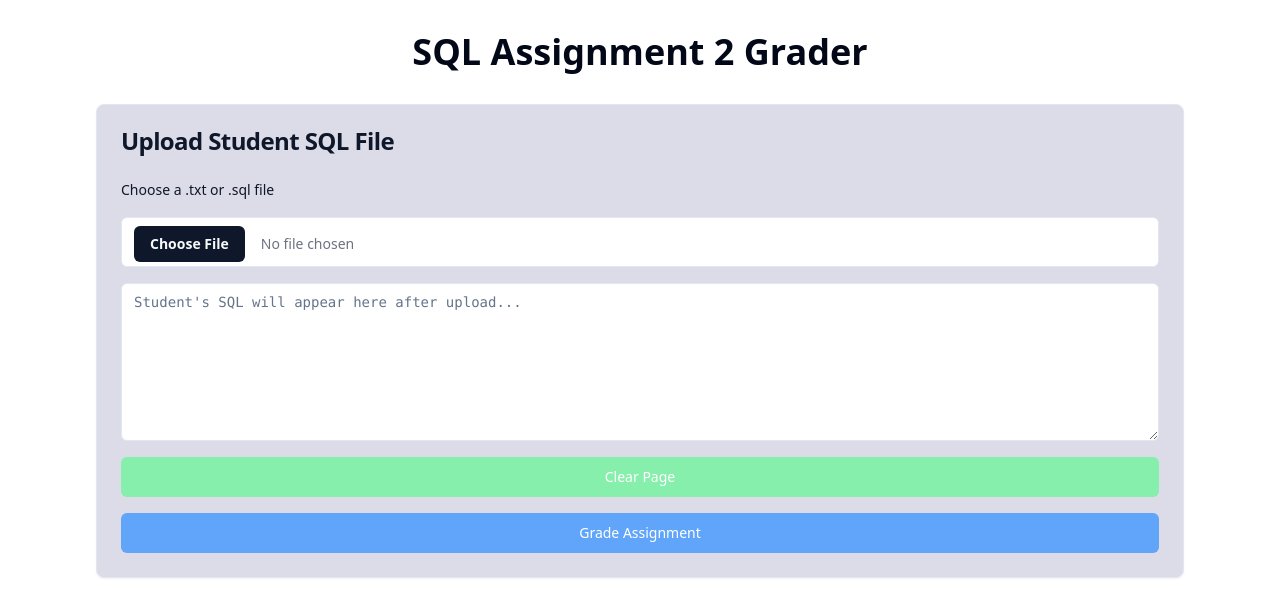
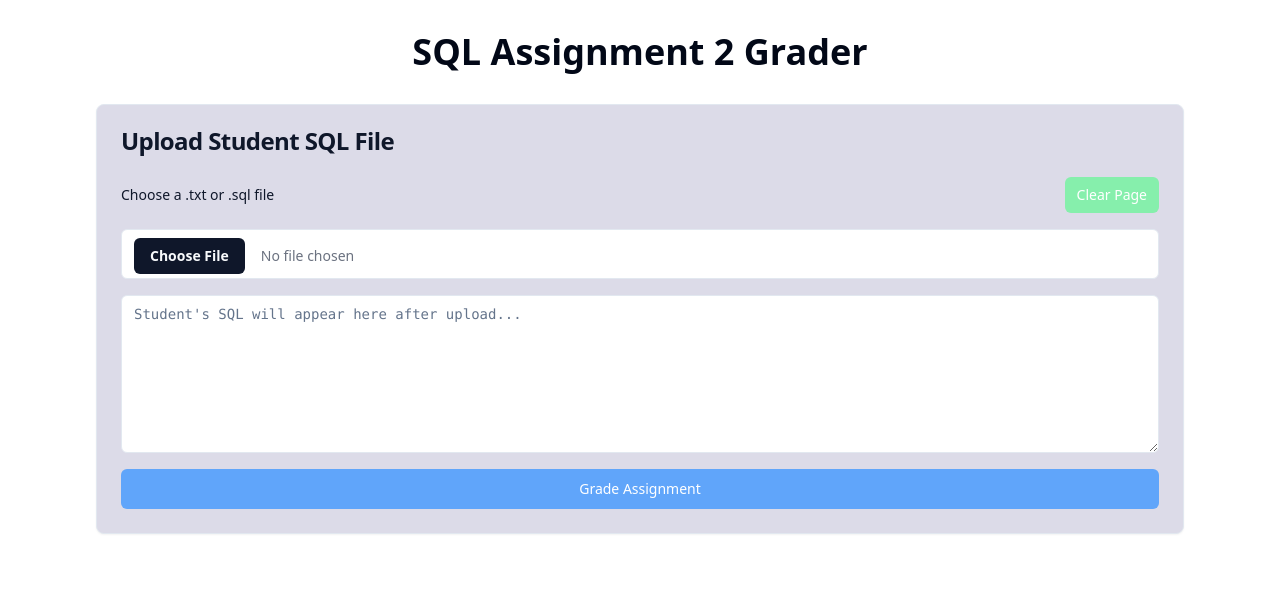
Before and after one commit to SatyrFrost/mssql-a2-grader, a React (Vite) app: page / in a window 1280 px wide. Shown: the top 616 px of the page. Built offline with nearby package versions, Linux system fonts and the light colour scheme.

Commit message:
[dyad] Resized and repositioned the 'Clear Page' button next to the file input label - wrote 1 file(s)

```diff
--- a/src/pages/AssignmentGrader.tsx
+++ b/src/pages/AssignmentGrader.tsx
@@ -540,7 +540,15 @@ const AssignmentGrader = () => {
           <CardTitle>Upload Student SQL File</CardTitle>
         </CardHeader>
         <CardContent className="space-y-4">
-          <Label htmlFor="student-sql-file">Choose a .txt or .sql file</Label>
+          <div className="flex items-center justify-between gap-4"> {/* Flex container for label and button */}
+            <Label htmlFor="student-sql-file" className="flex-grow">Choose a .txt or .sql file</Label>
+            <Button
+              onClick={handleClearPage}
+              className="bg-green-300 hover:bg-green-400 text-white px-3 py-2 h-auto text-sm" // Smaller padding and height
+            >
+              Clear Page
+            </Button>
+          </div>
           <Input
             id="student-sql-file"
             type="file"
@@ -563,12 +571,6 @@ const AssignmentGrader = () => {
             className="font-mono text-sm"
           />
 
-          <Button
-            onClick={handleClearPage}
-            className="w-full bg-green-300 hover:bg-green-400 text-white"
-          >
-            Clear Page
-          </Button>
           <Button
             onClick={handleGradeAssignment}
             className="w-full bg-blue-400 hover:bg-blue-500 text-white"
```
